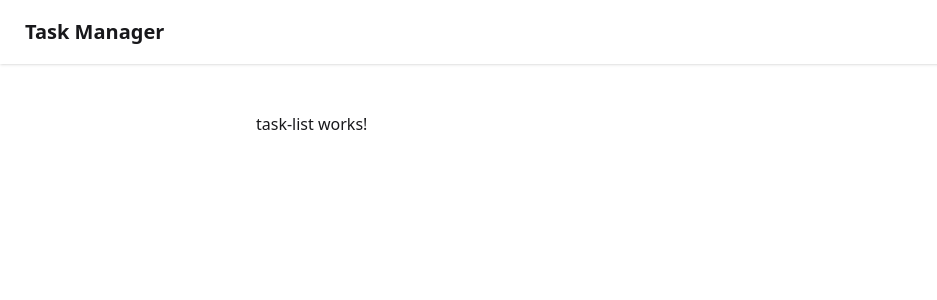
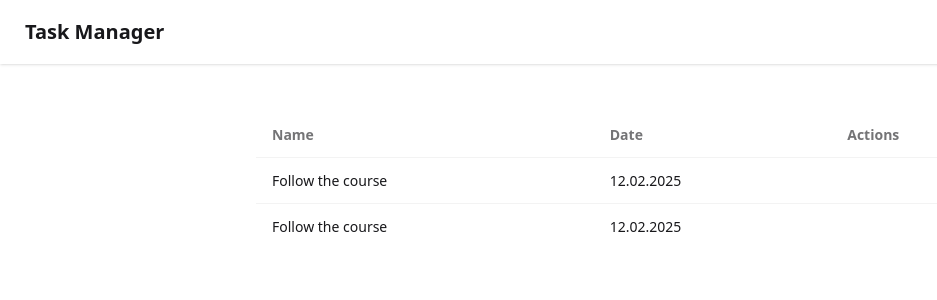
Before and after one commit to ngDevsAndFriends/aaa-angular-demo, an Angular app: page / in a window 1280 px wide. Shown: the top 300 px of the page, without its empty margins (0-937 px from the left). Built offline with nearby package versions, Linux system fonts and the light colour scheme.

Commit message:
added table with placeholders to task-list.html

```diff
--- a/src/app/task-list/task-list.html
+++ b/src/app/task-list/task-list.html
@@ -1 +1,18 @@
-<p>task-list works!</p>
+<table class="table">
+  <thead>
+    <tr>
+      <th scope="col">Name</th>
+      <th scope="col">Date</th>
+      <th scope="col">Actions</th>
+    </tr>
+  </thead>
+  <tbody>
+    @for (task of tasks(); track task.id) {
+      <tr>
+        <td>Follow the course</td>
+        <td>12.02.2025</td>
+        <td></td>
+      </tr>
+    }
+  </tbody>
+</table>
```
